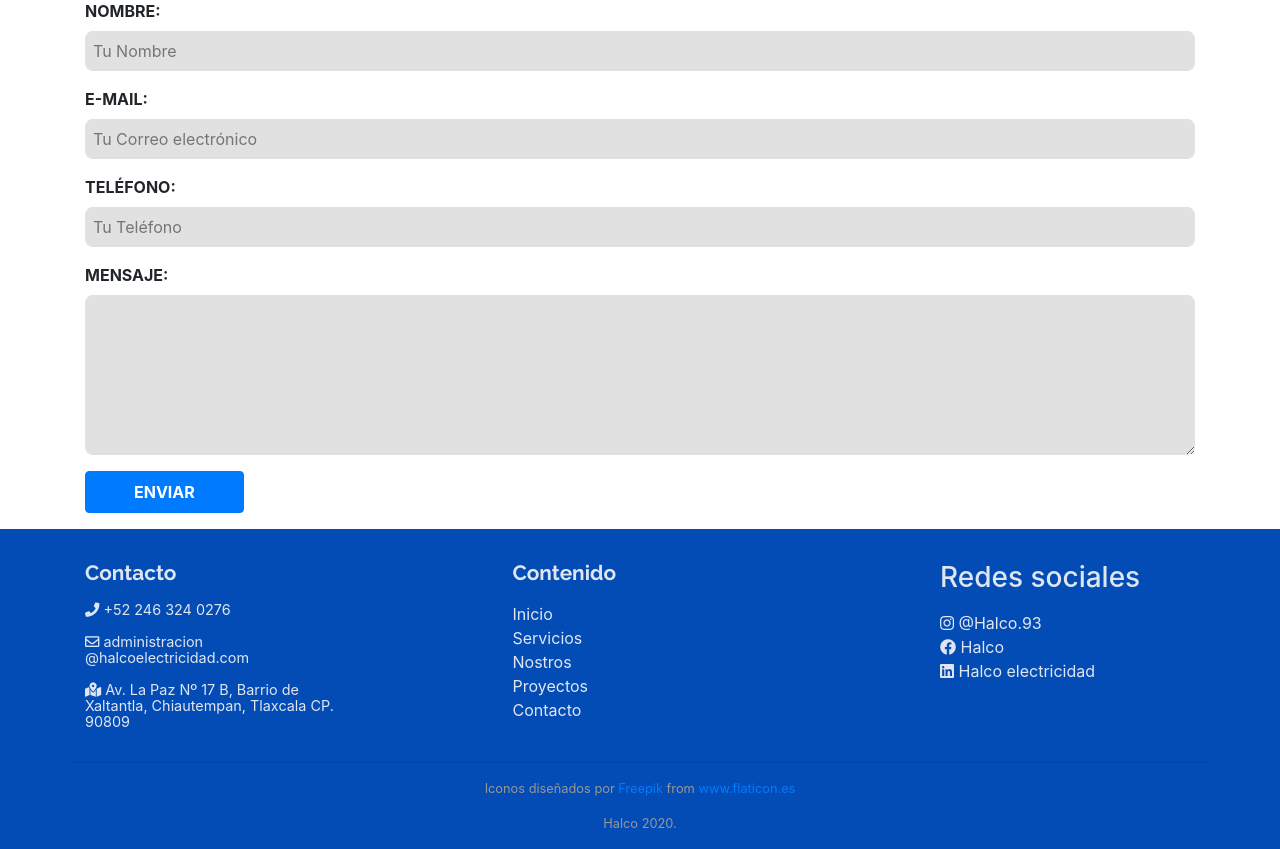
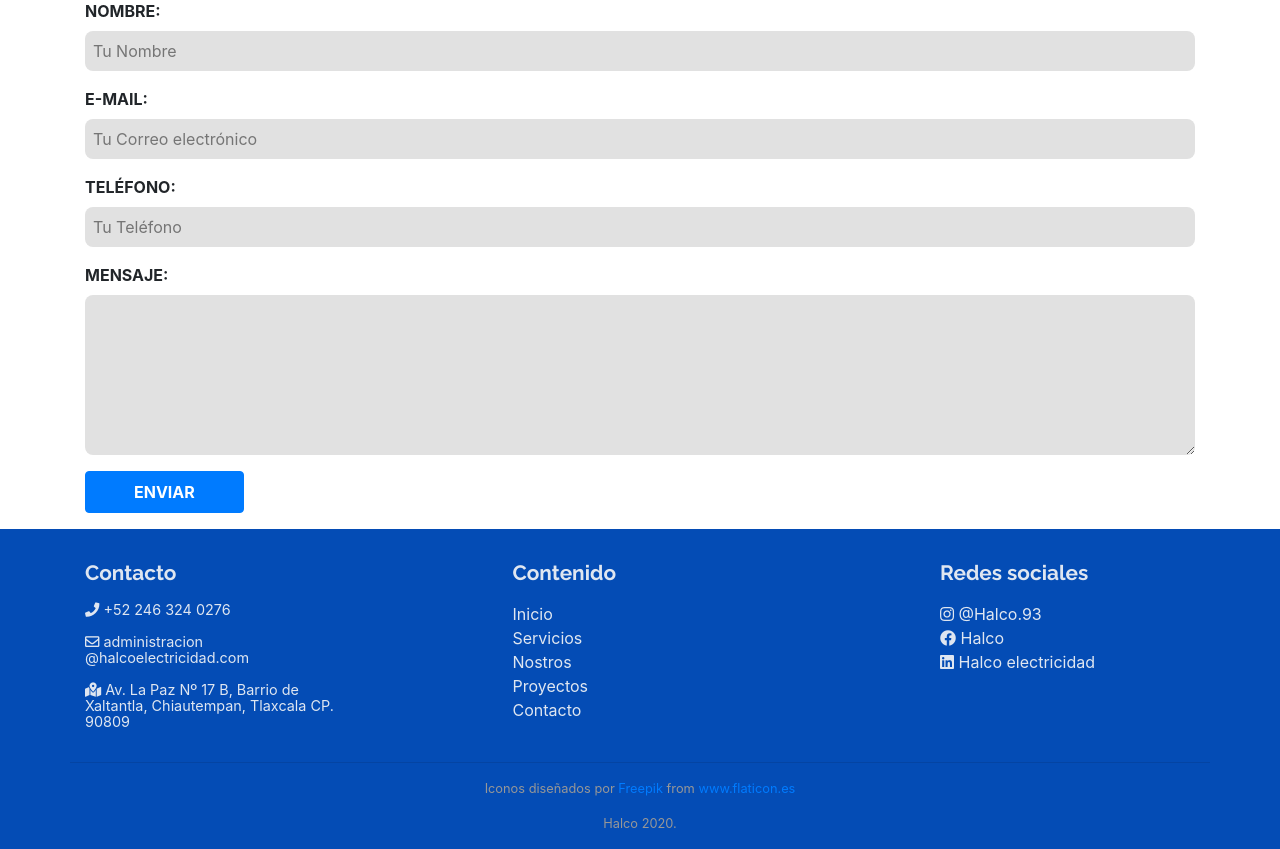
Before and after one commit to mariosas27/HALCO, a PHP site: page /contacto.php in a window 1280 px wide. Shown: the part 869-1718 px from the top of the page. Run offline with PHP 8.4, Linux system fonts and the light colour scheme; some libraries are stand-ins or nearby versions; some web fonts are replaced.

Commit message:
correccion al footer

```diff
--- a/templates/footer.php
+++ b/templates/footer.php
@@ -20,7 +20,7 @@
                     </ul>
                 </div>
                 <div class="col-md-3">
-                    <h3 class="my-3 heading">Redes sociales </h3>
+                    <h3 class="my-3 footer-heading">Redes sociales </h3>
                     <nav class="sociales text-left">
                         <ul class="">
                             <li><a href="https://www.instagram.com/halco.93/" target="_blank"><i class="fab fa-instagram"></i> @Halco.93</a></li>
```
